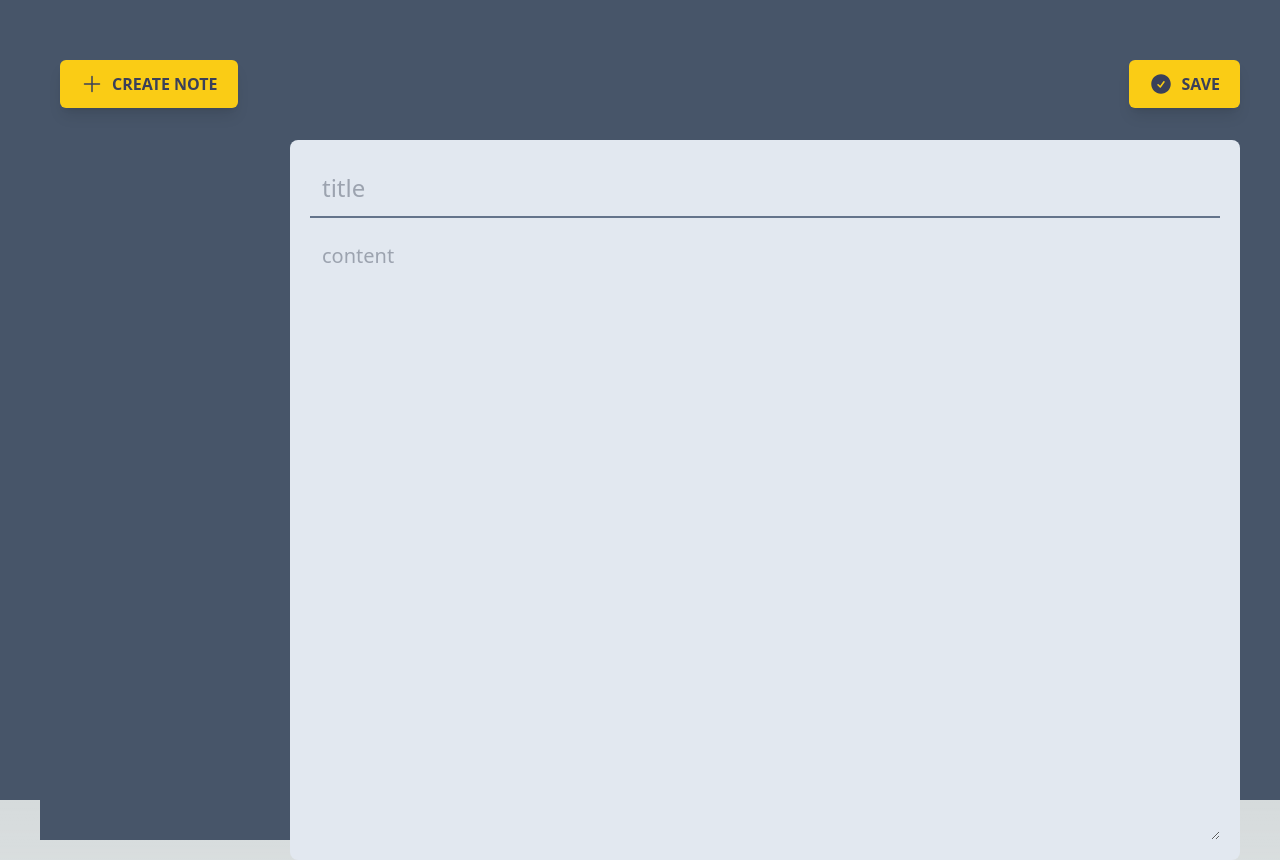
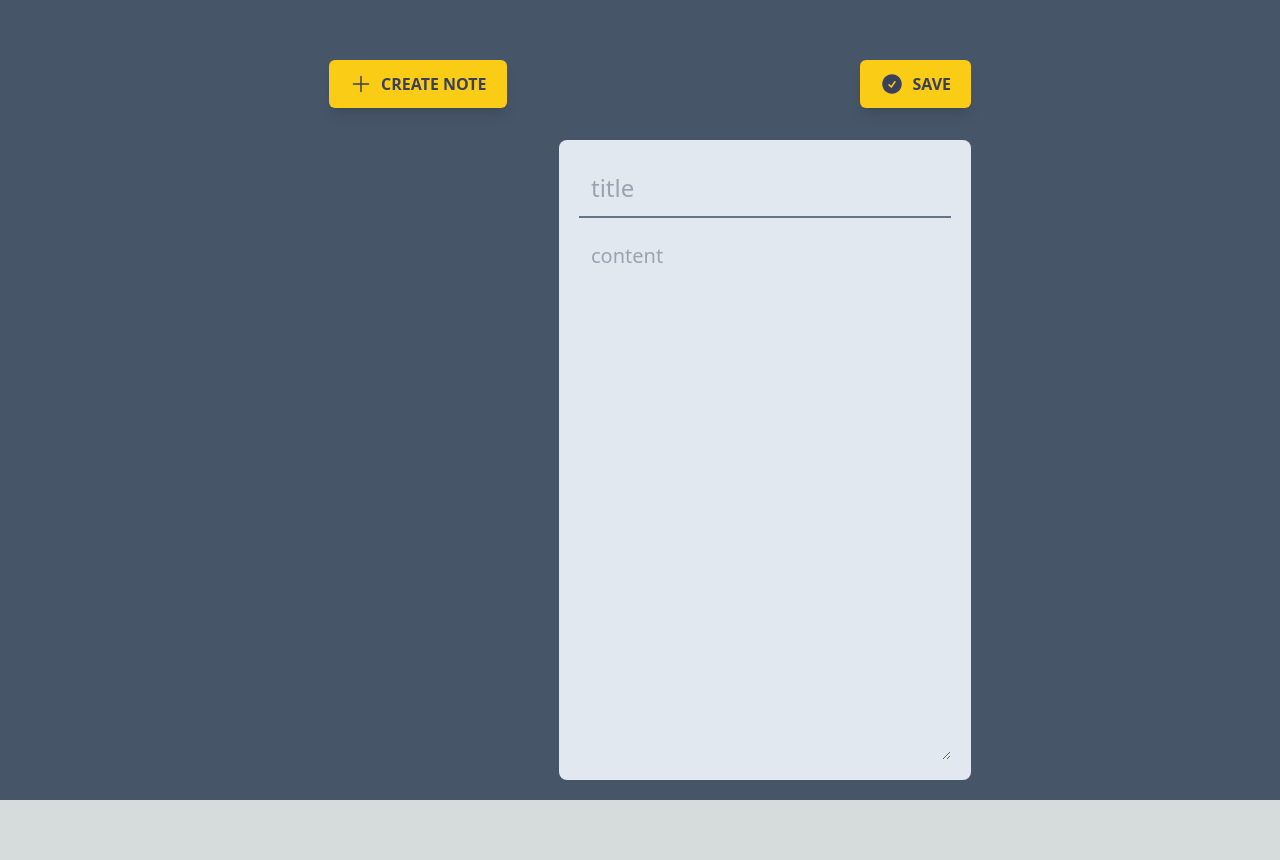
Before and after one commit to kaneeldias/instant-note, a Next.js app: page /note in a window 1280 px wide. After the commit the page ends 800 px from the top, so only its background shows below. Built offline with nearby package versions, Linux system fonts and the light colour scheme.

Commit message:
UI/UX improvements

```diff
--- a/src/app/layout.tsx
+++ b/src/app/layout.tsx
@@ -29,7 +29,7 @@ function RootLayout({
 }) {
 	return (
 		<html lang="en">
-			<Head/>
+			<Head />
 			<body>
 				<div>
 					{/* Header */}
@@ -37,8 +37,8 @@ function RootLayout({
 
 					{/* Notifications */}
 					<ClientProvider />
-					<div className="flex flex-row items-center">
-						<div className="bg-slate-600 flex-1 h-screen p-10 items-center">
+					<div className="flex flex-row items-center w-screen h-screen">
+						<div className="bg-slate-600 h-full sm:p-10 p-3 items-center w-screen">
 							<Providers>
 								{children}
 							</Providers>
--- a/src/app/note/UpdateNoteComponent.tsx
+++ b/src/app/note/UpdateNoteComponent.tsx
@@ -136,7 +136,7 @@ export default function UpdateNoteComponent({ note = { title: "", content: "" },
 
 	return (
 		<div className="flex flex-col space-y-5 w-full">
-			<div className="justify-end mb-3 space-x-5 hidden sm:inline-flex sm:w-full items-end flex flex-row ">
+			<div className="justify-end mb-3 space-x-5 hidden sm:inline-flex sm:w-full items-end flex-row ">
 				{!isSaving && (
 					<ActionButton onClick={updateNote}>
 						<CheckCircleIcon className="h-6 w-6"></CheckCircleIcon>
@@ -173,7 +173,7 @@ export default function UpdateNoteComponent({ note = { title: "", content: "" },
 				)}
 			</div>
 
-			<div className="flex flex-col w-full items-center space-y-3 bg-slate-200 p-5 rounded-lg h-screen" >
+			<div className="flex flex-col w-full items-center space-y-3 bg-slate-200 p-5 rounded-lg h-full" >
 				<TextField
 					name="title" placeholder="title"
 					value={title}
@@ -182,8 +182,7 @@ export default function UpdateNoteComponent({ note = { title: "", content: "" },
 				<TextArea
 					name="content" placeholder="content"
 					value={content}
-					onChange={e => { setContent(e.currentTarget.value); }}
-					autoFocus>
+					onChange={e => { setContent(e.currentTarget.value); }}>
 				</TextArea>
 			</div>
 
--- a/src/app/note/layout.tsx
+++ b/src/app/note/layout.tsx
@@ -9,9 +9,9 @@ export default function NotesLayout({
 }) {
 
 	return (
-		<div className="flex sm:flex-row flex-col justify-center h-screen">
+		<div className="flex sm:flex-row flex-col justify-center h-full">
 			<NoteListPanel></NoteListPanel>
-			<div className="flex min-h-[300px] h-screen justify-center min-w-[500px] max-w-[1000px] w-full sm:mt-5 rounded-lg">
+			<div className="flex min-h-[300px] h-full justify-center max-w-[1000px] sm:mt-5 rounded-lg">
 				{children}
 			</div>
 		</div >
```
